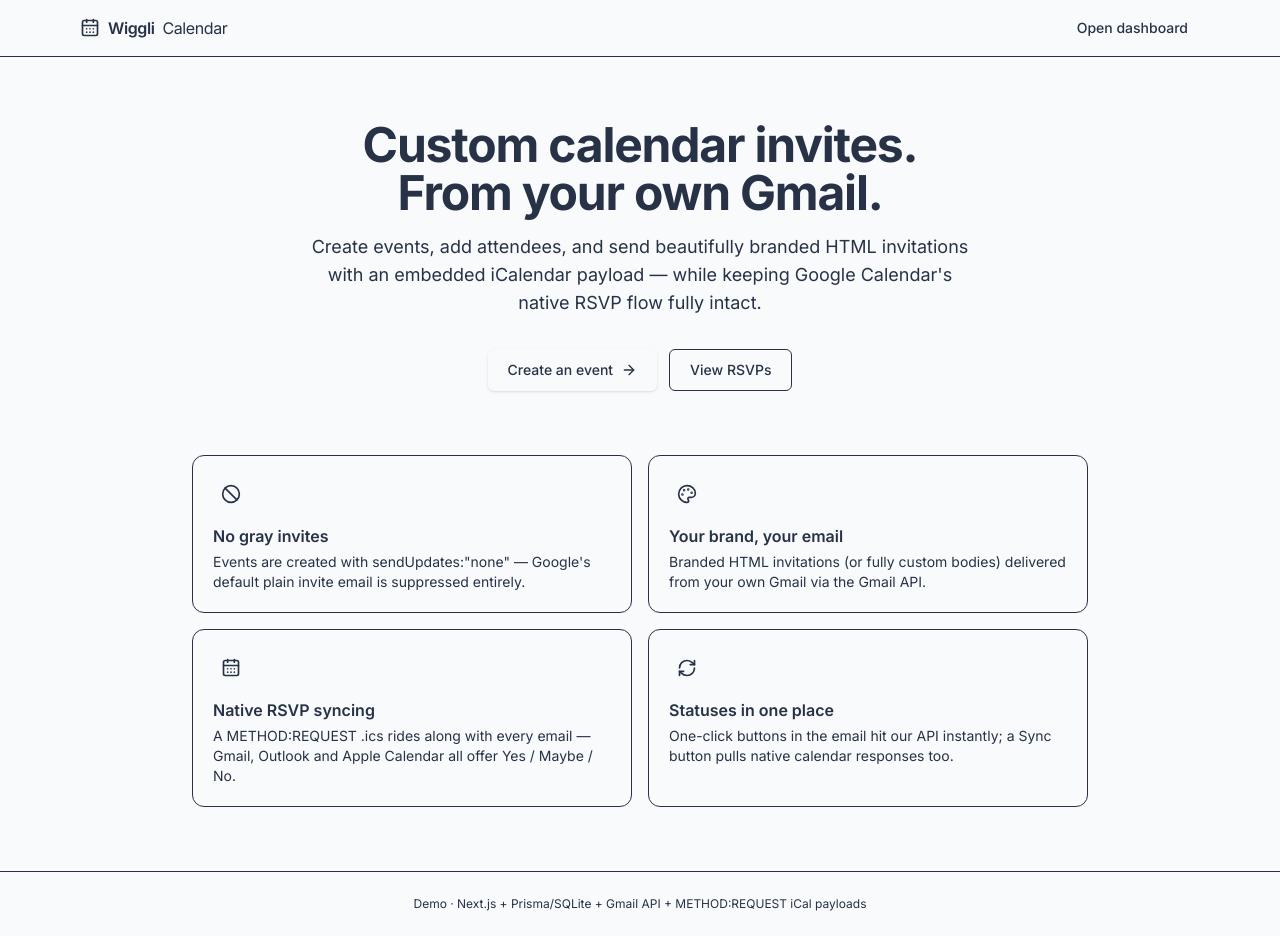
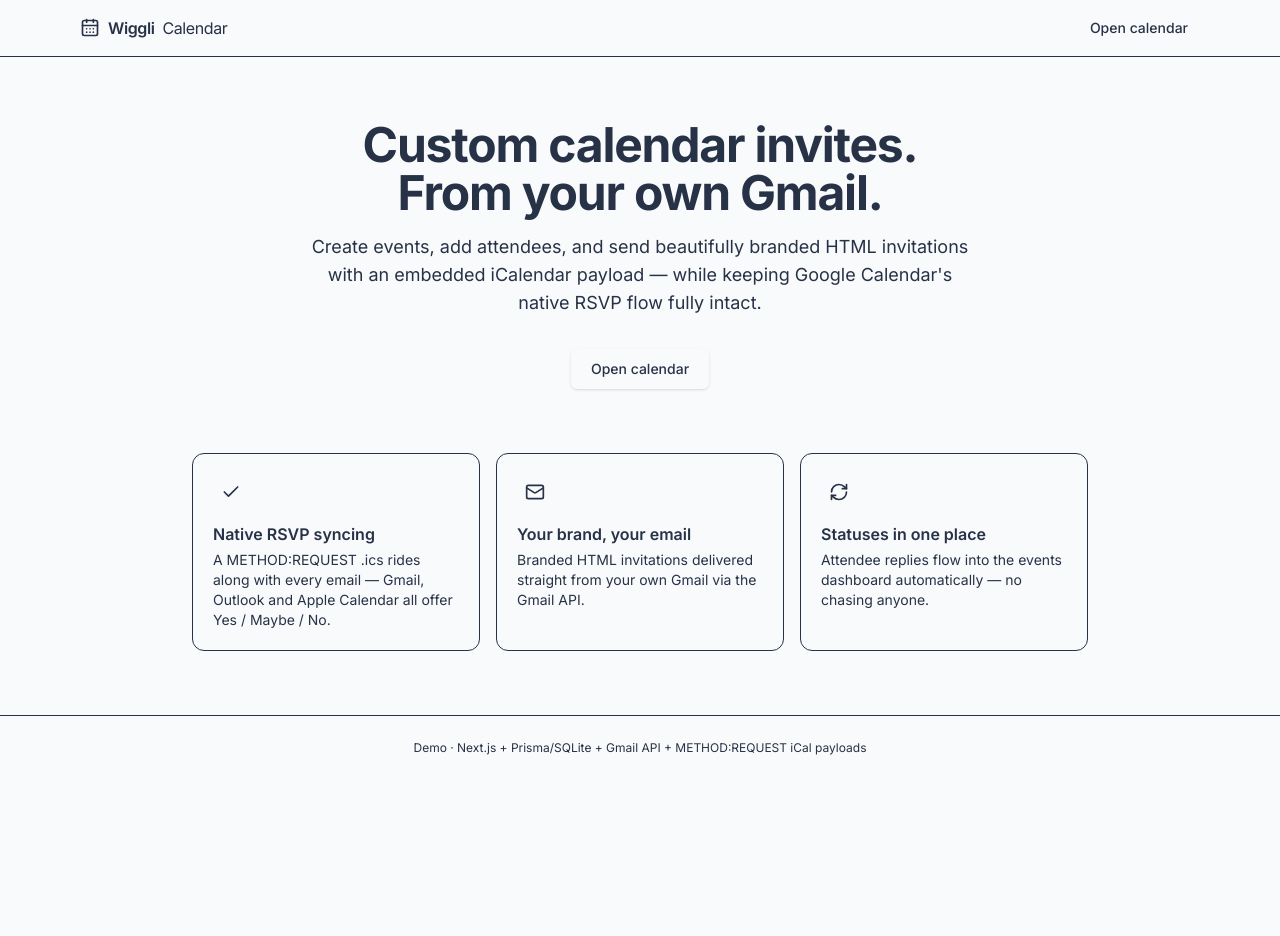
Before and after one commit to itotchiya/Wiggli-calendar-demo, a Next.js app: page / in a window 1280 px wide. After the commit the page ends 800 px from the top, so only its background shows below. Built offline with nearby package versions, Linux system fonts and the light colour scheme.

Commit message:
Replace legacy top bar with prototype Header on custom-fields page; home page CTA opens calendar

```diff
--- a/src/app/dashboard/settings/custom-fields/page.tsx
+++ b/src/app/dashboard/settings/custom-fields/page.tsx
@@ -1,5 +1,20 @@
+import { SessionProvider } from "next-auth/react";
+import { Header, Sidebar } from "@/components/chrome";
 import { CustomFieldsManager } from "@/components/custom-fields-manager";
+import { SidebarProvider } from "@/components/sidebar-context";
 
 export default function CustomFieldsPage() {
-  return <CustomFieldsManager />;
+  return (
+    <SessionProvider>
+      <SidebarProvider>
+        <div className="app-shell">
+          <Sidebar />
+          <div className="app-content">
+            <Header kicker={<><span className="kicker-muted">Settings / </span>Custom Fields Manager</>} />
+            <CustomFieldsManager />
+          </div>
+        </div>
+      </SidebarProvider>
+    </SessionProvider>
+  );
 }
--- a/src/app/globals.css
+++ b/src/app/globals.css
@@ -383,7 +383,10 @@ button:focus-visible, input:focus-visible, textarea:focus-visible { outline: 3px
 .location-options > button:hover, .office-options > button:hover, .provider-options > button:hover, .provider-option:hover { background: #f4f5f6; }
 .location-options > button > span, .provider-options > button > span, .provider-option > span { display: flex; align-items: center; gap: 8px; }
 .event-type-options { max-height: 340px; overflow-y: auto; }
-.event-type-custom-option { margin-top: 0; border-top: 0 !important; box-shadow: none !important; color: #058d80 !important; }
+.event-type-custom-option { margin-top: 4px; padding: 9px 8px 5px; border-top: 1px solid #eef1f4 !important; display: flex; align-items: center; justify-content: space-between; gap: 10px; background: #fff; }
+.event-type-custom-label { color: #64748b; font-size: 12px; line-height: 1.3; }
+.event-type-custom-action { height: 28px; flex: none; padding: 0 9px; border: 1px solid #d7dee6; border-radius: 7px; background: #fff; color: #334155; display: inline-flex; align-items: center; gap: 5px; font-size: 11.5px; font-weight: 600; cursor: pointer; transition: background .15s ease, border-color .15s ease; }
+.event-type-custom-action:hover { background: #f6f8fa; border-color: #b9c6d2; }
 .event-type-label-row { min-height: 24px; justify-content: flex-start; align-items: center; gap: 5px; }
 .event-type-label-copy { display: inline-flex; align-items: center; line-height: 24px; }
 .event-type-help-wrap { position: relative; height: 24px; display: inline-flex; align-items: center; }
@@ -1324,7 +1327,7 @@ button:focus-visible, input:focus-visible, textarea:focus-visible { outline: 3px
 
 /* Smart, Resend RSVP, and native event creator chooser */
 .creator-scrim { position: fixed; inset: 0; z-index: 1200; display: grid; place-items: center; padding: 24px; background: rgba(26, 34, 50, .56); backdrop-filter: blur(7px); }
-.creator-dialog { position: relative; width: min(1080px, 100%); border: 1px solid rgba(255,255,255,.7); border-radius: 24px; padding: 34px; background: #f8faf9; box-shadow: 0 34px 100px rgba(27, 39, 55, .25); }
+.creator-dialog { position: relative; width: min(860px, 100%); border: 1px solid rgba(255,255,255,.7); border-radius: 24px; padding: 34px; background: #f8faf9; box-shadow: 0 34px 100px rgba(27, 39, 55, .25); }
 .creator-close { position: absolute; top: 17px; right: 17px; width: 34px; height: 34px; border: 0; border-radius: 50%; display: grid; place-items: center; color: #667085; background: #fff; cursor: pointer; box-shadow: 0 3px 14px rgba(27,39,55,.08); }
 .creator-heading { max-width: 560px; margin: 0 auto 26px; text-align: center; }
 .creator-kicker { display: inline-flex; margin-bottom: 8px; color: #168b76; font-size: 11px; font-weight: 750; letter-spacing: .1em; text-transform: uppercase; }
@@ -1332,10 +1335,10 @@ button:focus-visible, input:focus-visible, textarea:focus-visible { outline: 3px
 .creator-heading p { margin: 9px 0 0; color: #778399; font-size: 13px; line-height: 1.55; }
 .creator-options { display: grid; grid-template-columns: repeat(3, minmax(0, 1fr)); gap: 16px; }
 .creator-options-demo { max-width: 720px; margin-inline: auto; grid-template-columns: repeat(2, minmax(0, 1fr)); }
-.creator-card { position: relative; min-height: 332px; border: 1px solid #e0e7ea; border-radius: 18px; padding: 24px; display: flex; flex-direction: column; align-items: flex-start; text-align: left; color: #273246; background: #fff; cursor: pointer; transition: transform .2s ease, box-shadow .2s ease, border-color .2s ease; overflow: hidden; }
-.creator-card:hover { transform: translateY(-3px); box-shadow: 0 18px 42px rgba(28, 47, 59, .14); }
+.creator-card { position: relative; min-height: 332px; border: 1px solid #e0e7ea; border-radius: 18px; padding: 24px; display: flex; flex-direction: column; align-items: flex-start; text-align: left; color: #273246; background: #fff; cursor: pointer; transition: border-color .15s ease; overflow: hidden; }
+.creator-card:hover { border-color: #9ecfc3; }
 .creator-card-smart { border-color: #8ddbc8; background: radial-gradient(circle at 100% 0%, rgba(44, 194, 157, .18), transparent 38%), linear-gradient(145deg, #f7fffb, #eefaf5); }
-.creator-card-smart::after { content: ""; position: absolute; width: 130px; height: 130px; right: -55px; bottom: -65px; border-radius: 50%; background: rgba(38, 173, 141, .12); }
+.creator-card-smart:hover { border-color: #5cc4a9; }
 .creator-card-resend { border-color: #d8c6f4; background: radial-gradient(circle at 100% 0%, rgba(124, 85, 194, .13), transparent 40%), #fff; }
 .creator-card-resend:hover { border-color: #9d79d7; }
 .creator-resend-icon { color: #7651b5; background: #f1ebfb; }
--- a/src/app/page.tsx
+++ b/src/app/page.tsx
@@ -1,32 +1,26 @@
 import Link from "next/link";
 import {
   CalendarDays,
-  Ban,
-  Palette,
+  Check,
+  Mail,
   RefreshCw,
-  ArrowRight,
 } from "lucide-react";
 
 const FEATURES = [
   {
-    icon: Ban,
-    title: "No gray invites",
-    body: "Events are created with sendUpdates:\u0022none\u0022 — Google's default plain invite email is suppressed entirely.",
-  },
-  {
-    icon: Palette,
-    title: "Your brand, your email",
-    body: "Branded HTML invitations (or fully custom bodies) delivered from your own Gmail via the Gmail API.",
-  },
-  {
-    icon: CalendarDays,
+    icon: Check,
     title: "Native RSVP syncing",
     body: "A METHOD:REQUEST .ics rides along with every email — Gmail, Outlook and Apple Calendar all offer Yes / Maybe / No.",
   },
   {
+    icon: Mail,
+    title: "Your brand, your email",
+    body: "Branded HTML invitations delivered straight from your own Gmail via the Gmail API.",
+  },
+  {
     icon: RefreshCw,
     title: "Statuses in one place",
-    body: "One-click buttons in the email hit our API instantly; a Sync button pulls native calendar responses too.",
+    body: "Attendee replies flow into the events dashboard automatically — no chasing anyone.",
   },
 ];
 
@@ -40,10 +34,10 @@ export default function Home() {
             Wiggli <span className="font-normal text-muted-foreground">Calendar</span>
           </span>
           <Link
-            href="/dashboard/create"
+            href="/dashboard/calendar"
             className="ml-auto rounded-md bg-primary px-3 py-1.5 text-sm font-medium text-primary-foreground"
           >
-            Open dashboard
+            Open calendar
           </Link>
         </div>
       </header>
@@ -61,20 +55,14 @@ export default function Home() {
         </p>
         <div className="mt-8 flex justify-center gap-3">
           <Link
-            href="/dashboard/create"
+            href="/dashboard/calendar"
             className="inline-flex items-center gap-2 rounded-md bg-primary px-5 py-2.5 text-sm font-medium text-primary-foreground shadow"
           >
-            Create an event <ArrowRight className="size-4" />
-          </Link>
-          <Link
-            href="/dashboard/events"
-            className="rounded-md border px-5 py-2.5 text-sm font-medium hover:bg-accent"
-          >
-            View RSVPs
+            Open calendar
           </Link>
         </div>
 
-        <div className="mx-auto mt-16 grid max-w-4xl gap-4 text-left sm:grid-cols-2">
+        <div className="mx-auto mt-16 grid max-w-4xl gap-4 text-left sm:grid-cols-3">
           {FEATURES.map((f) => (
             <div key={f.title} className="rounded-xl border p-5">
               <div className="flex size-9 items-center justify-center rounded-lg bg-primary/10">
--- a/src/components/event-drawer.tsx
+++ b/src/components/event-drawer.tsx
@@ -4,7 +4,6 @@ import {
   AlarmClock,
   AlertTriangle,
   ArrowRight,
-  ArrowUpRight,
   BriefcaseBusiness,
   Building2,
   CalendarDays,
@@ -1933,10 +1932,17 @@ export function EventDrawer({ open, onClose, slot, onCreate, initialCandidate, i
                           </button>
                         );
                       })}
-                      <button type="button" role="menuitem" className="event-type-custom-option" onClick={() => { window.open("/settings/custom-fields?category=event-type", "_blank", "noopener,noreferrer"); setEventTypeMenuOpen(false); }} style={{ fontSize: 13 }}>
-                        <span style={{ fontSize: 13 }}>Add custom event type</span>
-                        <ArrowUpRight size={15} />
-                      </button>
+                      <div className="event-type-custom-option">
+                        <span className="event-type-custom-label">Customize your event types</span>
+                        <button
+                          type="button"
+                          role="menuitem"
+                          className="event-type-custom-action"
+                          onClick={() => { window.open("/dashboard/settings/custom-fields?category=event-type", "_blank", "noopener,noreferrer"); setEventTypeMenuOpen(false); }}
+                        >
+                          <Plus size={13} /> Add custom type
+                        </button>
+                      </div>
                     </div>
                   )}
                 </div>
```
